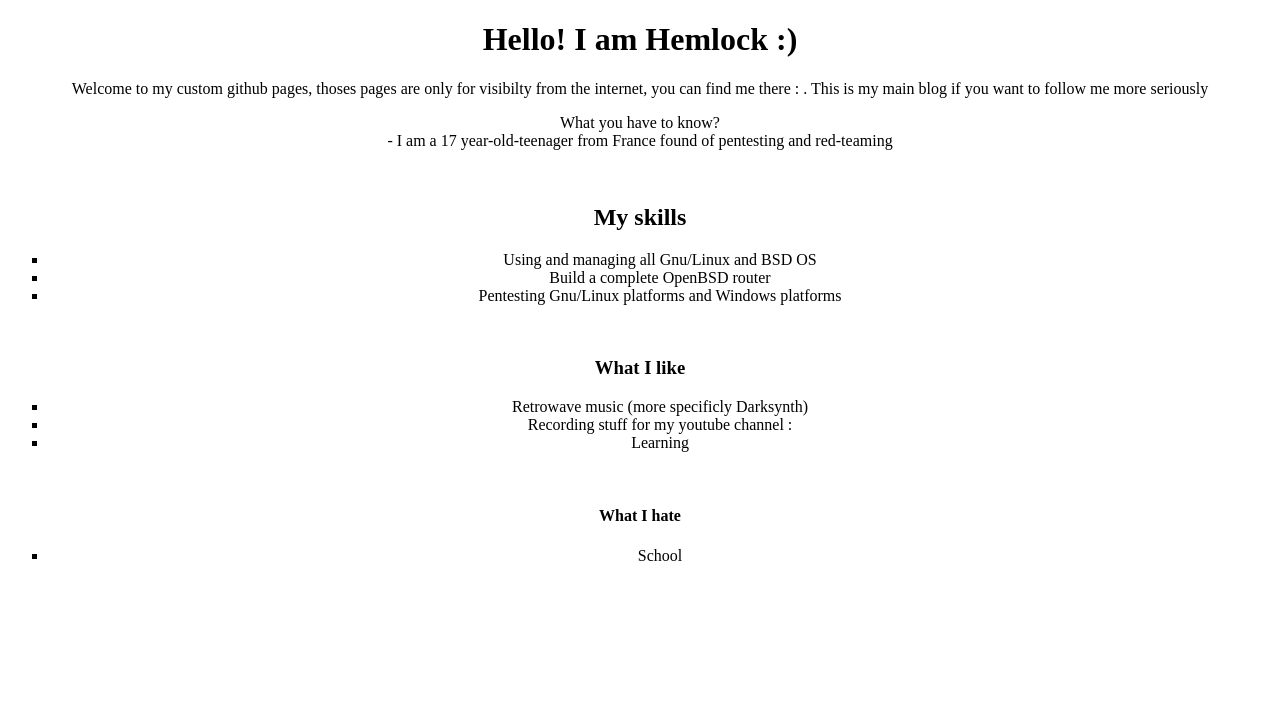
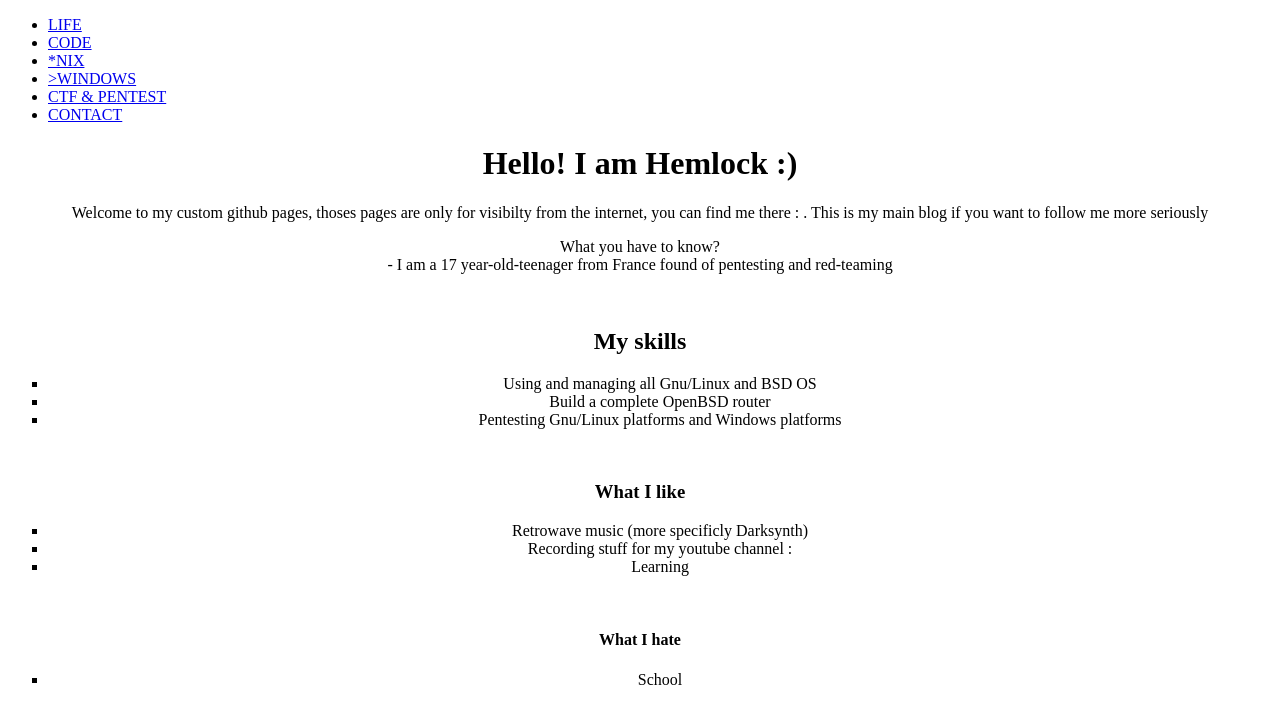
Before and after one commit to hemlockfr/hemlockfr.github.io, a plain HTML site: page index.html in a window 1280 px wide. Drawn offline with Linux system fonts and the light colour scheme.

Commit message:
Add Menu

```diff
--- a/index.html
+++ b/index.html
@@ -1,6 +1,6 @@
 <!DOCTYPE html>
 <html>
-  <header>
+  <head>
     <!-- Global site tag (gtag.js) - Google Analytics -->
 <script async src="https://www.googletagmanager.com/gtag/js?id=UA-130663827-1"></script>
 <script>
@@ -10,8 +10,19 @@
 
   gtag('config', 'UA-130663827-1');
 </script>
-  </header>
+    <link rel="stylesheet" href="style.css">
+  </head>
 <body>
+  <nav>
+    <ul>
+      <li class="menu-life"><a href="life/index.html">LIFE</a></li>
+      <li class="menu-code"><a href="code/index.html">CODE</a></li>
+      <li class="menu-unix"><a href="unix/index.html">*NIX</a></li>
+      <li class="menu-ms"><a href="ms/index.html">>WINDOWS</a></li>
+      <li class="menu-ctf"><a href="ctf/index.html">CTF & PENTEST</a></li>
+      <li class="menu-contact"><a href="contact/index.html">CONTACT</a></li>
+    </ul>
+  </nav>
 <center>
   <h1>Hello! I am Hemlock :)</h1>
   <p>Welcome to my custom github pages, thoses pages are only for visibilty from the internet, you can find me there : <add link later>. This is my main blog if you want to follow me more seriously</p>
```
